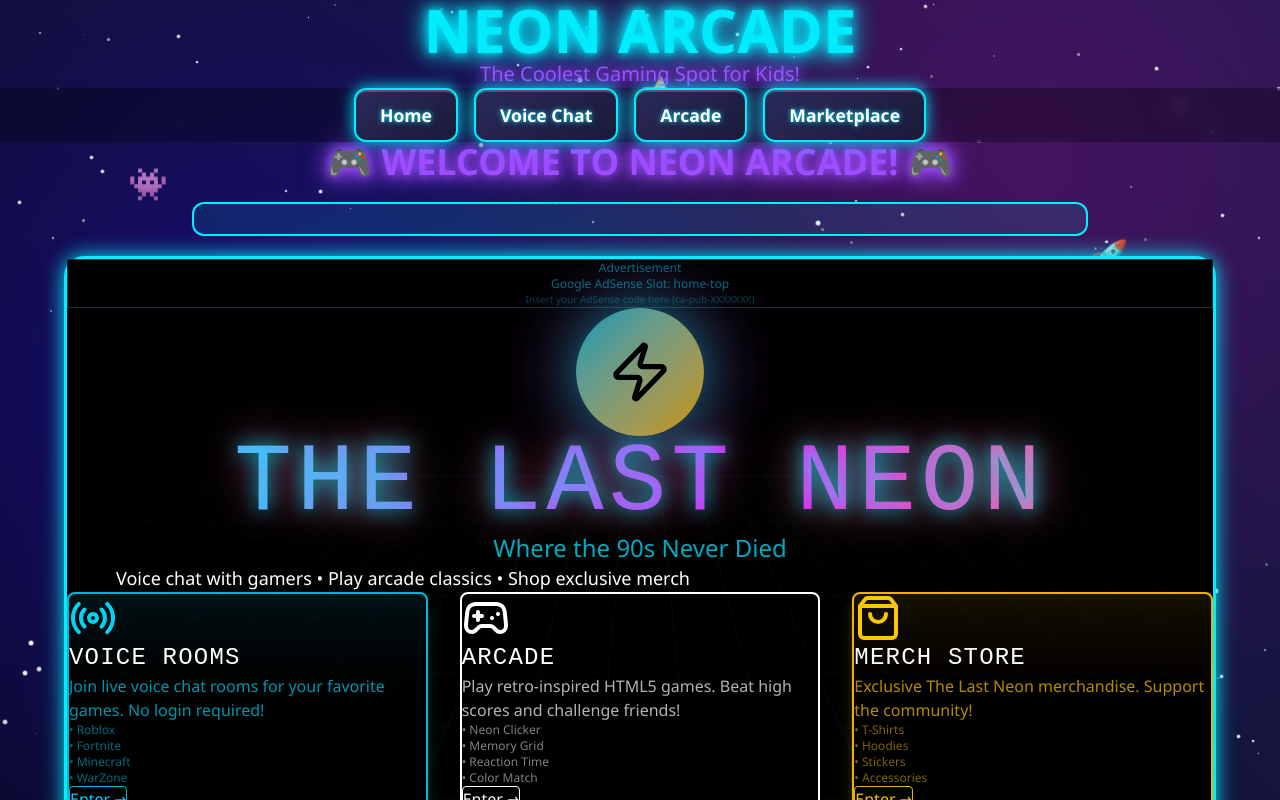
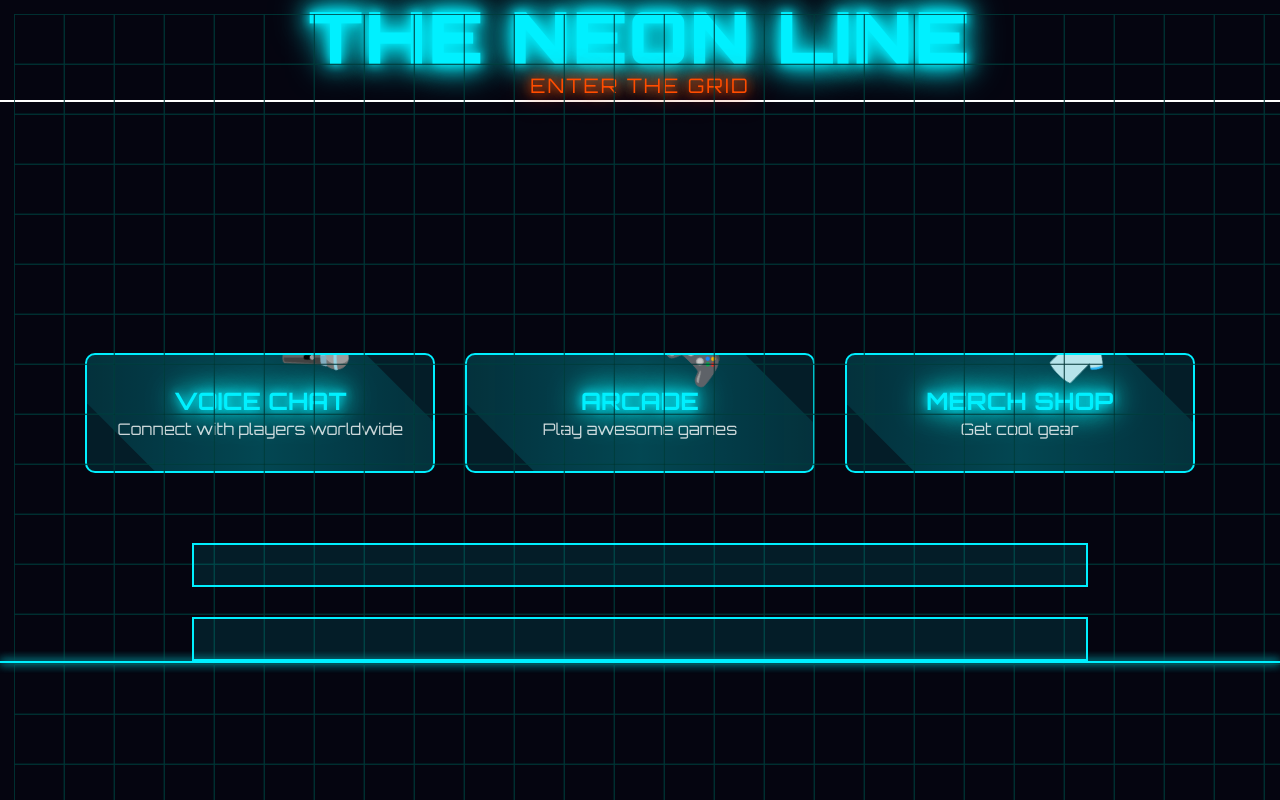
Before and after one commit to Pariisway/neon-line, a React (Vite) app: page / in a window 1280 px wide. Shown: the top 800 px of the page. Built offline with nearby package versions, Linux system fonts and the light colour scheme.

Commit message:
Create Tron-inspired home page with three main icons and centered ads

```diff
--- a/App.tsx
+++ b/App.tsx
@@ -1,4 +1,4 @@
-import { useState, useEffect } from 'react';
+import { useState } from 'react';
 import { Header } from './components/Header';
 import { HomePage } from './components/HomePage';
 import { VoiceChatRooms } from './components/VoiceChatRooms';
@@ -8,90 +8,56 @@ import { Marketplace } from './components/Marketplace';
 export default function App() {
   const [currentPage, setCurrentPage] = useState<string>('home');
 
-  // Create floating stars
-  useEffect(() => {
-    const stars = document.querySelector('.stars');
-    if (stars) {
-      for (let i = 0; i < 100; i++) {
-        const star = document.createElement('div');
-        star.className = 'star';
-        star.style.left = `${Math.random() * 100}%`;
-        star.style.top = `${Math.random() * 100}%`;
-        star.style.width = `${Math.random() * 3 + 1}px`;
-        star.style.height = star.style.width;
-        star.style.animationDelay = `${Math.random() * 3}s`;
-        stars.appendChild(star);
-      }
-    }
-  }, []);
-
   const renderPage = () => {
     switch (currentPage) {
       case 'voice-chat':
         return <VoiceChatRooms />;
       case 'arcade':
         return <ArcadeRoom />;
-      case 'marketplace':
+      case 'merch-shop':
         return <Marketplace />;
       default:
-        return <HomePage onNavigate={setCurrentPage} />;
-    }
-  };
+        return (
+          <div className="min-h-screen flex flex-col">
+            {/* Tron Grid Background */}
+            <div className="tron-grid-bg"></div>
+            <div className="scan-line"></div>
 
-  const pageTitles = {
-    'home': '🎮 WELCOME TO NEON ARCADE! 🎮',
-    'voice-chat': '🎤 VOICE CHAT ROOMS 🎤',
-    'arcade': '🕹️ ARCADE GAMES 🕹️',
-    'marketplace': '💰 GAME MARKETPLACE 💰'
-  };
-
-  return (
-    <div className="min-h-screen text-white relative overflow-hidden">
-      {/* Animated Background */}
-      <div className="space-bg"></div>
-      <div className="stars"></div>
-
-      {/* Floating Game Characters */}
-      <div className="floating-characters">
-        <div className="character" style={{ left: '10%', top: '20%', animationDelay: '0s' }}>👾</div>
-        <div className="character" style={{ left: '85%', top: '30%', animationDelay: '1s' }}>🚀</div>
-        <div className="character" style={{ left: '15%', top: '70%', animationDelay: '2s' }}>🛸</div>
-        <div className="character" style={{ left: '80%', top: '60%', animationDelay: '3s' }}>🎯</div>
-        <div className="character" style={{ left: '50%', top: '10%', animationDelay: '4s' }}>⭐</div>
+            {/* Main Content */}
+            <div className="flex-1 flex items-center justify-center py-12">
+              <div className="text-center">
+                {/* Three Main Option Icons */}
+                <div className="icons-grid">
+                  {/* Voice Chat Icon */}
+                  <div
+                    className="tron-icon icon-voice"
+                    onClick={() => setCurrentPage('voice-chat')}
+                  >
+                    <h3 className="tron-glow text-2xl font-bold mb-2">VOICE CHAT</h3>
+                    <p className="text-tron-white opacity-80">Connect with players worldwide</p>
                   </div>
 
-      <div className="relative z-10 min-h-screen flex flex-col">
-        {/* Header */}
-        <header className="text-center py-6 px-4">
-          <h1 className="neon-glow text-5xl md:text-6xl font-bold mb-4">
-            NEON ARCADE
-          </h1>
-          <p className="neon-glow-purple text-xl mb-2">The Coolest Gaming Spot for Kids!</p>
-        </header>
-
-        {/* Navigation */}
-        <nav className="flex justify-center flex-wrap gap-4 py-4 px-4 bg-black/30 backdrop-blur-sm">
-          {['home', 'voice-chat', 'arcade', 'marketplace'].map((page) => (
-            <button
-              key={page}
-              onClick={() => setCurrentPage(page)}
-              className={`arcade-button ${currentPage === page ? 'neon-glow-green' : ''}`}
+                  {/* Arcade Icon */}
+                  <div
+                    className="tron-icon icon-arcade"
+                    onClick={() => setCurrentPage('arcade')}
                   >
-              {page.split('-').map(word => word.charAt(0).toUpperCase() + word.slice(1)).join(' ')}
-            </button>
-          ))}
-        </nav>
-
-        {/* Page Title */}
-        <div className="text-center py-6 px-4">
-          <h2 className="neon-glow-purple text-3xl md:text-4xl font-bold">
-            {pageTitles[currentPage as keyof typeof pageTitles]}
-          </h2>
+                    <h3 className="tron-glow text-2xl font-bold mb-2">ARCADE</h3>
+                    <p className="text-tron-white opacity-80">Play awesome games</p>
                   </div>
 
-        {/* Top Ad */}
-        <div className="flex justify-center px-4 py-4">
-          <div className="ad-container max-w-4xl w-full text-center">
+                  {/* Merch Shop Icon */}
+                  <div
+                    className="tron-icon icon-merch"
+                    onClick={() => setCurrentPage('merch-shop')}
+                  >
+                    <h3 className="tron-glow text-2xl font-bold mb-2">MERCH SHOP</h3>
+                    <p className="text-tron-white opacity-80">Get cool gear</p>
+                  </div>
+                </div>
+
+                {/* Centered AdSense - Top */}
+                <div className="ad-container max-w-4xl mx-auto mt-8">
                   <script async src="https://pagead2.googlesyndication.com/pagead/js/adsbygoogle.js?client=ca-pub-1184595877548269" crossOrigin="anonymous"></script>
                   <ins className="adsbygoogle"
                        style={{display: 'block'}}
@@ -100,18 +66,9 @@ export default function App() {
                        data-ad-format="auto"
                        data-full-width-responsive="true"></ins>
                 </div>
-        </div>
 
-        {/* Main Content */}
-        <main className="flex-1 flex justify-center px-4 py-6">
-          <div className="arcade-container max-w-6xl w-full p-6 md:p-8">
-            {renderPage()}
-          </div>
-        </main>
-
-        {/* Bottom Ad */}
-        <div className="flex justify-center px-4 py-6">
-          <div className="ad-container max-w-4xl w-full text-center">
+                {/* Centered AdSense - Bottom */}
+                <div className="ad-container max-w-4xl mx-auto mt-8">
                   <ins className="adsbygoogle"
                        style={{display: 'block'}}
                        data-ad-client="ca-pub-1184595877548269"
@@ -120,11 +77,37 @@ export default function App() {
                        data-full-width-responsive="true"></ins>
                 </div>
               </div>
+            </div>
+          </div>
+        );
+    }
+  };
+
+  return (
+    <div className="min-h-screen bg-tron-darker text-white relative overflow-hidden">
+      {/* Tron Grid Background */}
+      <div className="tron-grid-bg"></div>
+      <div className="scan-line"></div>
+
+      <div className="relative z-10 min-h-screen flex flex-col">
+        {/* Header with "THE NEON LINE" */}
+        <header className="text-center py-8 px-4 border-b-2 border-tron-blue">
+          <h1 className="tron-glow tron-text text-5xl md:text-7xl font-black tracking-wider">
+            THE NEON LINE
+          </h1>
+          <p className="tron-glow-orange text-lg md:text-xl mt-4 tracking-widest">
+            ENTER THE GRID
+          </p>
+        </header>
+
+        {/* Main Content */}
+        {renderPage()}
 
         {/* Footer */}
-        <footer className="text-center py-6 px-4 mt-8 bg-black/30 backdrop-blur-sm">
-          <p className="neon-glow-green text-lg">Made with ❤️ for awesome kids!</p>
-          <p className="text-blue-300 mt-2">Play safe and have fun! 🎮</p>
+        <footer className="text-center py-6 px-4 border-t-2 border-tron-blue mt-auto">
+          <p className="tron-glow text-sm tracking-wider">
+            THE NEON LINE © 2024 | PREPARE FOR THE ULTIMATE DIGITAL EXPERIENCE
+          </p>
         </footer>
       </div>
     </div>
--- a/index.html
+++ b/index.html
@@ -3,9 +3,10 @@
   <head>
     <meta charset="UTF-8" />
     <meta name="viewport" content="width=device-width, initial-scale=1.0" />
-    <title>Neon Arcade - Awesome Games for Kids!</title>
+    <title>THE NEON LINE - Enter the Grid</title>
     <meta name="google-adsense-account" content="ca-pub-1184595877548269">
     <script async src="https://pagead2.googlesyndication.com/pagead/js/adsbygoogle.js?client=ca-pub-1184595877548269" crossorigin="anonymous"></script>
+    <link href="https://fonts.googleapis.com/css2?family=Orbitron:wght@400;700;900&display=swap" rel="stylesheet">
   </head>
   <body>
     <div id="root"></div>
--- a/styles/globals.css
+++ b/styles/globals.css
@@ -1,14 +1,13 @@
 @import "tailwindcss";
 
-/* Kid-Friendly Dark Arcade Theme */
+/* Tron Legacy Inspired Theme */
 :root {
-  --neon-blue: #00eeff;
-  --neon-purple: #9d4dff;
-  --neon-green: #00ff88;
-  --neon-pink: #ff4da6;
-  --neon-yellow: #ffff00;
-  --dark-bg: #0a0a2a;
-  --darker-bg: #050520;
+  --tron-blue: #00f0ff;
+  --tron-orange: #ff4d00;
+  --tron-white: #ffffff;
+  --tron-dark: #0a0a1a;
+  --tron-darker: #050510;
+  --tron-grid: #003333;
 }
 
 * {
@@ -18,185 +17,199 @@
 }
 
 body {
-  font-family: 'Segoe UI', Tahoma, Geneva, Verdana, sans-serif;
-  background: var(--dark-bg);
-  color: white;
+  font-family: 'Orbitron', 'Segoe UI', sans-serif;
+  background: var(--tron-darker);
+  color: var(--tron-white);
   overflow-x: hidden;
   min-height: 100vh;
 }
 
-/* Animated Space Background */
-.space-bg {
+/* Tron Grid Background */
+.tron-grid-bg {
   position: fixed;
   top: 0;
   left: 0;
   width: 100%;
   height: 100%;
   background:
-    radial-gradient(circle at 20% 50%, rgba(41, 0, 255, 0.3) 0%, transparent 50%),
-    radial-gradient(circle at 80% 20%, rgba(255, 0, 212, 0.2) 0%, transparent 50%),
-    radial-gradient(circle at 40% 80%, rgba(0, 255, 242, 0.2) 0%, transparent 50%),
-    linear-gradient(45deg, #0a0a2a 0%, #1a1a4a 100%);
+    linear-gradient(90deg, var(--tron-grid) 1px, transparent 1px),
+    linear-gradient(var(--tron-grid) 1px, transparent 1px);
+  background-size: 50px 50px;
+  background-position: 0 0;
+  animation: gridMove 20s linear infinite;
   z-index: 1;
 }
 
-/* Floating Stars */
-.stars {
+@keyframes gridMove {
+  0% { transform: translate(0, 0); }
+  100% { transform: translate(50px, 50px); }
+}
+
+/* Tron Glow Effects */
+.tron-glow {
+  color: var(--tron-blue);
+  text-shadow:
+    0 0 10px var(--tron-blue),
+    0 0 20px var(--tron-blue),
+    0 0 30px var(--tron-blue),
+    0 0 40px var(--tron-blue);
+}
+
+.tron-glow-orange {
+  color: var(--tron-orange);
+  text-shadow:
+    0 0 10px var(--tron-orange),
+    0 0 20px var(--tron-orange),
+    0 0 30px var(--tron-orange);
+}
+
+.tron-border {
+  border: 2px solid var(--tron-blue);
+  box-shadow:
+    0 0 15px var(--tron-blue),
+    inset 0 0 15px var(--tron-blue);
+  background: rgba(0, 240, 255, 0.05);
+}
+
+.tron-border-orange {
+  border: 2px solid var(--tron-orange);
+  box-shadow:
+    0 0 15px var(--tron-orange),
+    inset 0 0 15px rgba(255, 77, 0, 0.1);
+}
+
+/* Tron Style Text */
+.tron-text {
+  font-family: 'Orbitron', monospace;
+  font-weight: 900;
+  letter-spacing: 2px;
+  text-transform: uppercase;
+}
+
+/* Main Container */
+.tron-container {
+  background: rgba(10, 10, 26, 0.9);
+  backdrop-filter: blur(10px);
+  border: 3px solid var(--tron-blue);
+  border-radius: 0;
+  box-shadow:
+    0 0 30px var(--tron-blue),
+    inset 0 0 30px rgba(0, 240, 255, 0.1);
+  position: relative;
+  z-index: 10;
+}
+
+/* Tron Icon Buttons */
+.tron-icon {
+  background: rgba(0, 240, 255, 0.1);
+  border: 2px solid var(--tron-blue);
+  border-radius: 10px;
+  padding: 30px;
+  text-align: center;
+  cursor: pointer;
+  transition: all 0.3s ease;
+  position: relative;
+  overflow: hidden;
+}
+
+.tron-icon::before {
+  content: '';
+  position: absolute;
+  top: -50%;
+  left: -50%;
+  width: 200%;
+  height: 200%;
+  background: linear-gradient(45deg, transparent, rgba(0, 240, 255, 0.2), transparent);
+  transform: rotate(45deg);
+  transition: all 0.5s ease;
+}
+
+.tron-icon:hover {
+  transform: translateY(-10px) scale(1.05);
+  box-shadow:
+    0 0 30px var(--tron-blue),
+    0 10px 30px rgba(0, 0, 0, 0.5);
+  background: rgba(0, 240, 255, 0.15);
+}
+
+.tron-icon:hover::before {
+  left: 100%;
+}
+
+.tron-icon:active {
+  transform: translateY(-5px) scale(1.02);
+}
+
+/* Icon Styles */
+.icon-voice::before {
+  content: '🎤';
+  font-size: 3rem;
+  display: block;
+  margin-bottom: 15px;
+}
+
+.icon-arcade::before {
+  content: '🎮';
+  font-size: 3rem;
+  display: block;
+  margin-bottom: 15px;
+}
+
+.icon-merch::before {
+  content: '👕';
+  font-size: 3rem;
+  display: block;
+  margin-bottom: 15px;
+}
+
+/* Ad Container */
+.ad-container {
+  background: rgba(0, 240, 255, 0.1);
+  border: 2px solid var(--tron-blue);
+  padding: 20px;
+  margin: 30px auto;
+  position: relative;
+  z-index: 10;
+  text-align: center;
+}
+
+/* Grid Layout */
+.icons-grid {
+  display: grid;
+  grid-template-columns: repeat(auto-fit, minmax(280px, 1fr));
+  gap: 30px;
+  padding: 40px;
+  max-width: 1200px;
+  margin: 0 auto;
+}
+
+/* Responsive */
+@media (max-width: 768px) {
+  .icons-grid {
+    grid-template-columns: 1fr;
+    gap: 20px;
+    padding: 20px;
+  }
+
+  .tron-icon {
+    padding: 20px;
+  }
+}
+
+/* Scan Line Effect */
+.scan-line {
   position: fixed;
   top: 0;
   left: 0;
   width: 100%;
-  height: 100%;
-  z-index: 2;
+  height: 2px;
+  background: var(--tron-blue);
+  box-shadow: 0 0 10px var(--tron-blue);
+  animation: scan 3s linear infinite;
+  z-index: 5;
 }
 
-.star {
-  position: absolute;
-  background: white;
-  border-radius: 50%;
-  animation: twinkle 3s infinite;
+@keyframes scan {
+  0% { top: 0%; }
+  100% { top: 100%; }
 }
-
-@keyframes twinkle {
-  0%, 100% { opacity: 0.3; transform: scale(1); }
-  50% { opacity: 1; transform: scale(1.2); }
-}
-
-/* Floating Game Characters */
-.floating-characters {
-  position: fixed;
-  top: 0;
-  left: 0;
-  width: 100%;
-  height: 100%;
-  pointer-events: none;
-  z-index: 3;
-}
-
-.character {
-  position: absolute;
-  font-size: 2rem;
-  animation: float 6s infinite ease-in-out;
-}
-
-@keyframes float {
-  0%, 100% { transform: translateY(0px) rotate(0deg); }
-  50% { transform: translateY(-20px) rotate(5deg); }
-}
-
-/* Neon Glow Effects */
-.neon-glow {
-  color: var(--neon-blue);
-  text-shadow:
-    0 0 10px var(--neon-blue),
-    0 0 20px var(--neon-blue),
-    0 0 30px var(--neon-blue);
-  animation: glowPulse 2s infinite alternate;
-}
-
-.neon-glow-purple {
-  color: var(--neon-purple);
-  text-shadow:
-    0 0 10px var(--neon-purple),
-    0 0 20px var(--neon-purple),
-    0 0 30px var(--neon-purple);
-}
-
-.neon-glow-green {
-  color: var(--neon-green);
-  text-shadow:
-    0 0 10px var(--neon-green),
-    0 0 20px var(--neon-green),
-    0 0 30px var(--neon-green);
-}
-
-@keyframes glowPulse {
-  0% { opacity: 0.8; }
-  100% { opacity: 1; }
-}
-
-/* Arcade Container */
-.arcade-container {
-  background: rgba(10, 10, 40, 0.8);
-  backdrop-filter: blur(10px);
-  border: 3px solid var(--neon-blue);
-  border-radius: 20px;
-  box-shadow:
-    0 0 20px var(--neon-blue),
-    inset 0 0 20px rgba(0, 238, 255, 0.1);
-  position: relative;
-  z-index: 10;
-}
-
-/* Kid-Friendly Buttons */
-.arcade-button {
-  background: linear-gradient(145deg, #2a2a5a, #1a1a3a);
-  border: 2px solid var(--neon-blue);
-  color: white;
-  padding: 12px 24px;
-  border-radius: 12px;
-  font-size: 1.1rem;
-  font-weight: bold;
-  text-shadow: 0 0 5px var(--neon-blue);
-  box-shadow:
-    0 0 15px var(--neon-blue),
-    inset 0 2px 0 rgba(255,255,255,0.2);
-  transition: all 0.3s ease;
-  cursor: pointer;
-}
-
-.arcade-button:hover {
-  transform: translateY(-3px);
-  box-shadow:
-    0 0 25px var(--neon-blue),
-    inset 0 2px 0 rgba(255,255,255,0.3);
-  background: linear-gradient(145deg, #3a3a6a, #2a2a4a);
-}
-
-.arcade-button:active {
-  transform: translateY(1px);
-}
-
-/* Ad Container */
-.ad-container {
-  background: rgba(0, 238, 255, 0.1);
-  border: 2px solid var(--neon-blue);
-  border-radius: 12px;
-  padding: 15px;
-  margin: 20px 0;
-  position: relative;
-  z-index: 10;
-}
-
-/* Game Grid */
-.game-grid {
-  display: grid;
-  grid-template-columns: repeat(auto-fit, minmax(250px, 1fr));
-  gap: 20px;
-  padding: 20px;
-}
-
-.game-card {
-  background: rgba(255, 255, 255, 0.1);
-  border: 2px solid var(--neon-purple);
-  border-radius: 15px;
-  padding: 20px;
-  text-align: center;
-  transition: all 0.3s ease;
-}
-
-.game-card:hover {
-  transform: translateY(-5px);
-  box-shadow: 0 0 20px var(--neon-purple);
-}
-
-/* Responsive */
-@media (max-width: 768px) {
-  .game-grid {
-    grid-template-columns: 1fr;
-  }
-
-  .character {
-    font-size: 1.5rem;
-  }
-}
```
Lines whose indentation alone changed are shown as unchanged.
